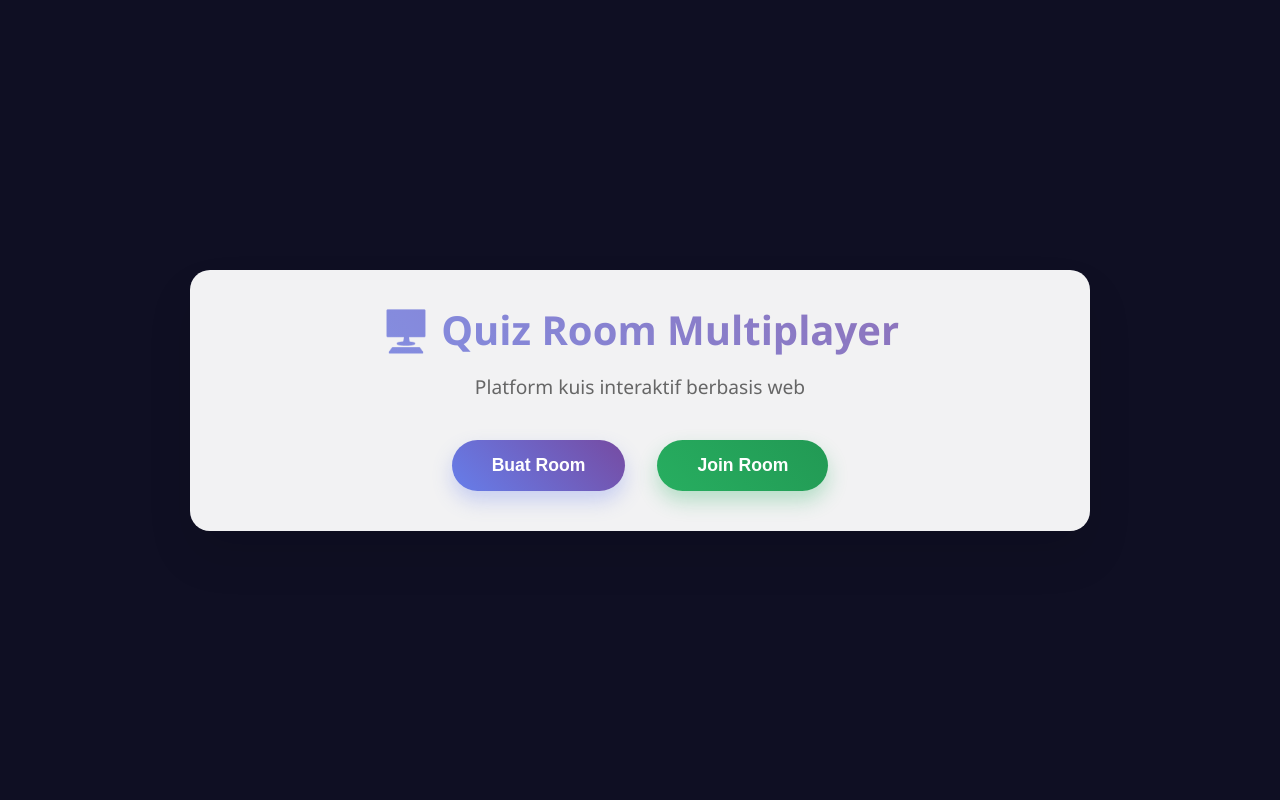
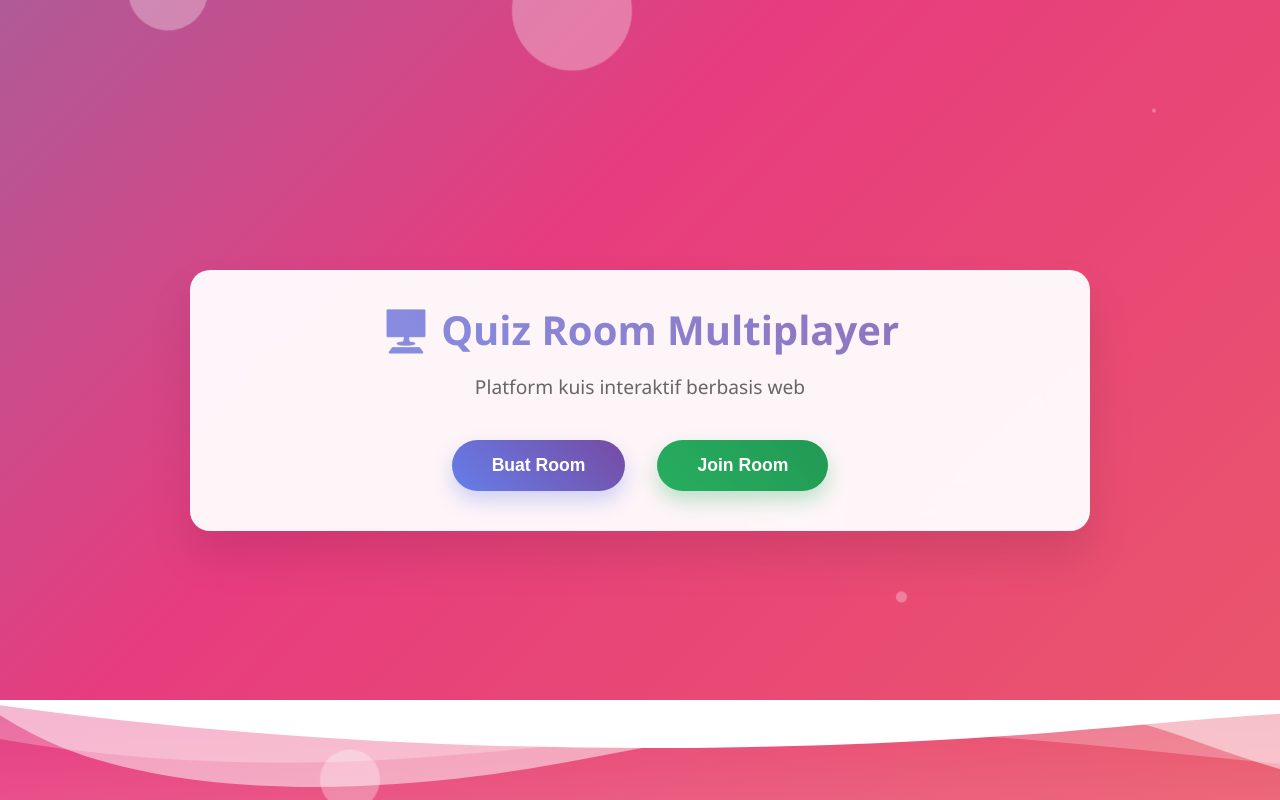
Before and after one commit to ThomasElisa/web_imk, a plain HTML site: page index.html in a window 1280 px wide. Drawn offline with Linux system fonts and the light colour scheme.

Commit message:
Update index.html

```diff
--- a/index.html
+++ b/index.html
@@ -571,6 +571,24 @@
     </style>
 </head>
 <body>
+    <div class="background-animation"></div>
+    <div class="particles">
+        <div class="particle"></div>
+        <div class="particle"></div>
+        <div class="particle"></div>
+        <div class="particle"></div>
+        <div class="particle"></div>
+        <div class="particle"></div>
+        <div class="particle"></div>
+        <div class="particle"></div>
+    </div>
+    <div class="geometric-bg">
+        <div class="shape shape1"></div>
+        <div class="shape shape2"></div>
+        <div class="shape shape3"></div>
+        <div class="shape shape4"></div>
+    </div>
+    <div class="wave"></div>
     <div class="container">
         <!-- Home Screen -->
         <div class="screen active" id="homeScreen">
```
